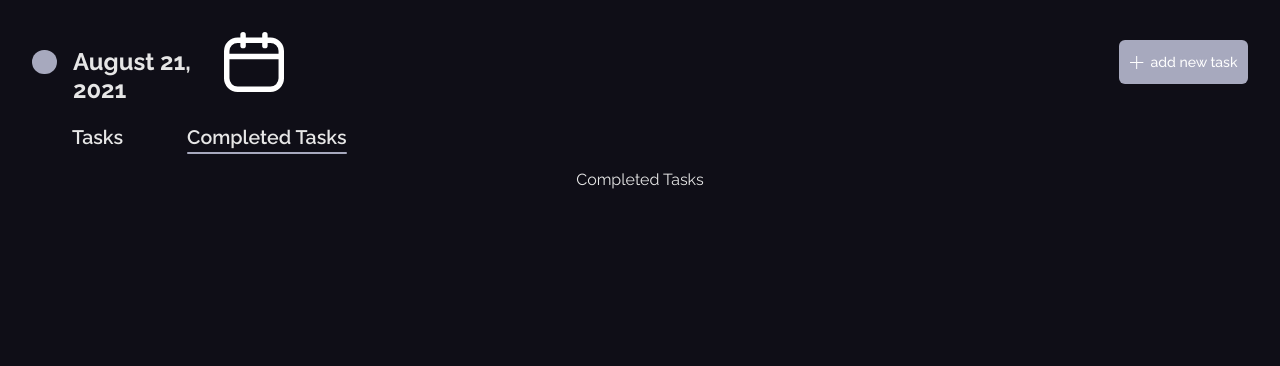
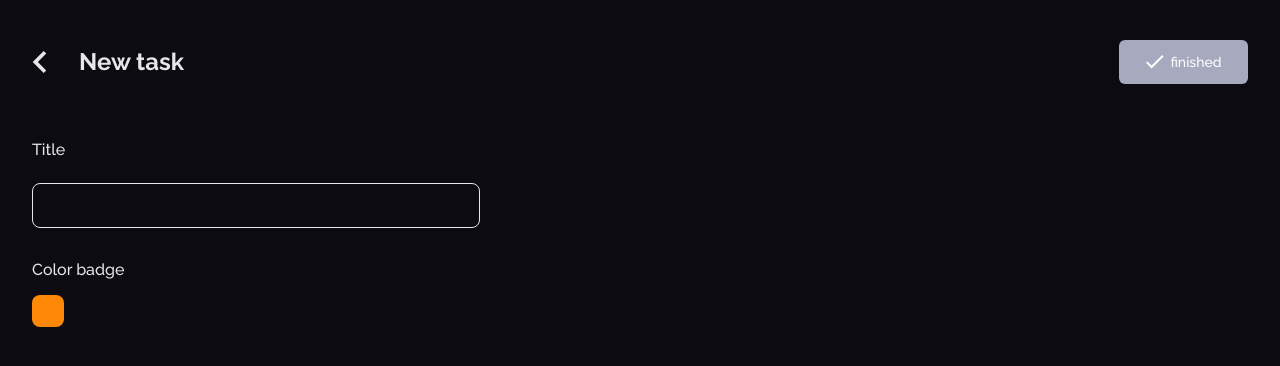
Before and after one commit to Adekxnle/checked, a React (Create React App) app: page /completed-tasks in a window 1280 px wide. Both pictures are taken after a click on the button "add new task". Shown: the top 366 px of the page. Built offline with nearby package versions, Linux system fonts and the light colour scheme.

Commit message:
finished add new task modal

```diff
--- a/src/App.js
+++ b/src/App.js
@@ -2,13 +2,15 @@ import './App.css';
 import Header from './components/Header/index';
 import Tasks from './views/Tasks/index';
 import CompletedTasks from './views/CompletedTask/index';
-//import NewTask from './views/NewTask/index';
+import NewTask from './views/NewTask/index';
 import { Switch, Route } from 'react-router-dom';
 import TaskContextProvider from './context/TaskContext';
+import ModalContextProvider from './context/ModalContext';
 
 function App() {
   return (
     <TaskContextProvider>
+      <ModalContextProvider>
         <div className='app'>
           <Header />
           <div className='pages'>
@@ -21,8 +23,9 @@ function App() {
               </Route>
             </Switch>
           </div>
-        {/* <NewTask /> */}
+          <NewTask />
         </div>
+      </ModalContextProvider>
     </TaskContextProvider>
   );
 }
--- a/src/components/Header/index.js
+++ b/src/components/Header/index.js
@@ -2,9 +2,13 @@ import './style.css';
 import calenderIcon from '../../assets/calender.svg';
 import plusIcon from '../../assets/plus.svg';
 import { Link, useLocation } from 'react-router-dom';
+import { useContext } from 'react';
+import { ModalContext } from '../../context/ModalContext';
 
 function Header() {
   let location = useLocation();
+
+  const { toggleIsOpen } = useContext(ModalContext);
 
   return (
     <div className='header'>
@@ -16,7 +20,7 @@ function Header() {
             <img src={calenderIcon} alt='calender icon' />
           </div>
         </div>
-        <button className='add-new-task-btn'>
+        <button className='add-new-task-btn' onClick={toggleIsOpen}>
           <img src={plusIcon} alt='plus icon' />
           <span>add new task</span>
         </button>
--- /dev/null
+++ b/src/context/ModalContext.js
@@ -0,0 +1,17 @@
+import { createContext, useState } from 'react';
+
+export const ModalContext = createContext();
+
+function ModalContextProvider(props) {
+  const [isOpen, setIsOpen] = useState(false);
+
+  const toggleIsOpen = () => {
+    setIsOpen(!isOpen);
+  };
+
+  return (
+    <ModalContext.Provider value={{ isOpen, toggleIsOpen }}>{props.children}</ModalContext.Provider>
+  );
+}
+
+export default ModalContextProvider;
--- a/src/views/NewTask/index.js
+++ b/src/views/NewTask/index.js
@@ -1,13 +1,17 @@
 import './style.css';
 import NavIcon from '../../assets/navigation-back.svg';
 import Checked from '../../assets/checked-white.svg';
+import { useContext } from 'react';
+import { ModalContext } from '../../context/ModalContext';
 
 function NewTask() {
+  const { isOpen, toggleIsOpen } = useContext(ModalContext);
+
   return (
-    <div className='new-task-page'>
+    <div className='new-task-page' style={{ visibility: isOpen ? 'visible' : 'hidden' }}>
       <div className='new-task-header'>
         <div className='new-task-header-left'>
-          <img src={NavIcon} alt='navigation icon' />
+          <img src={NavIcon} alt='navigation icon' onClick={toggleIsOpen} />
           <h1>New task</h1>
         </div>
         <button className='btn-finished'>
```
Lines whose indentation alone changed are shown as unchanged.
